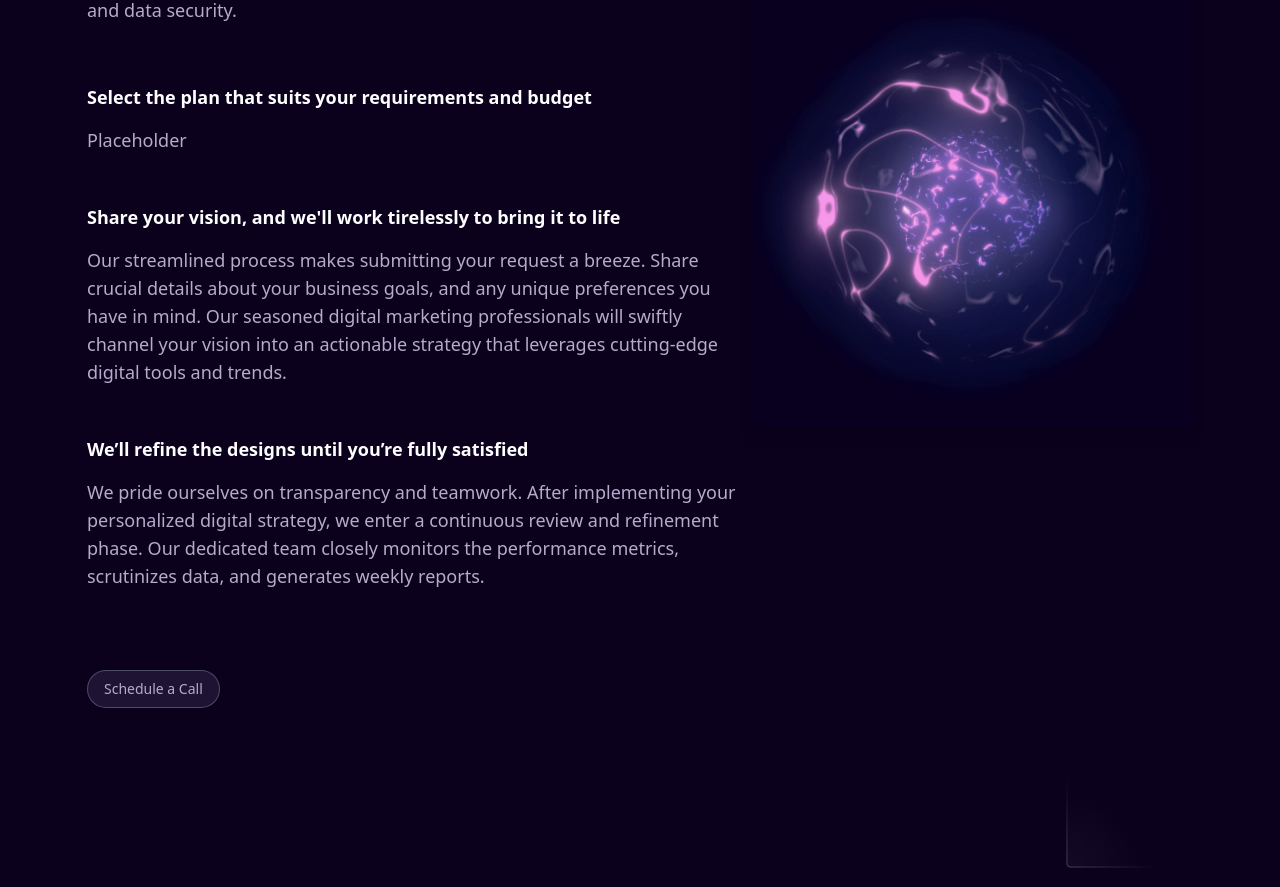
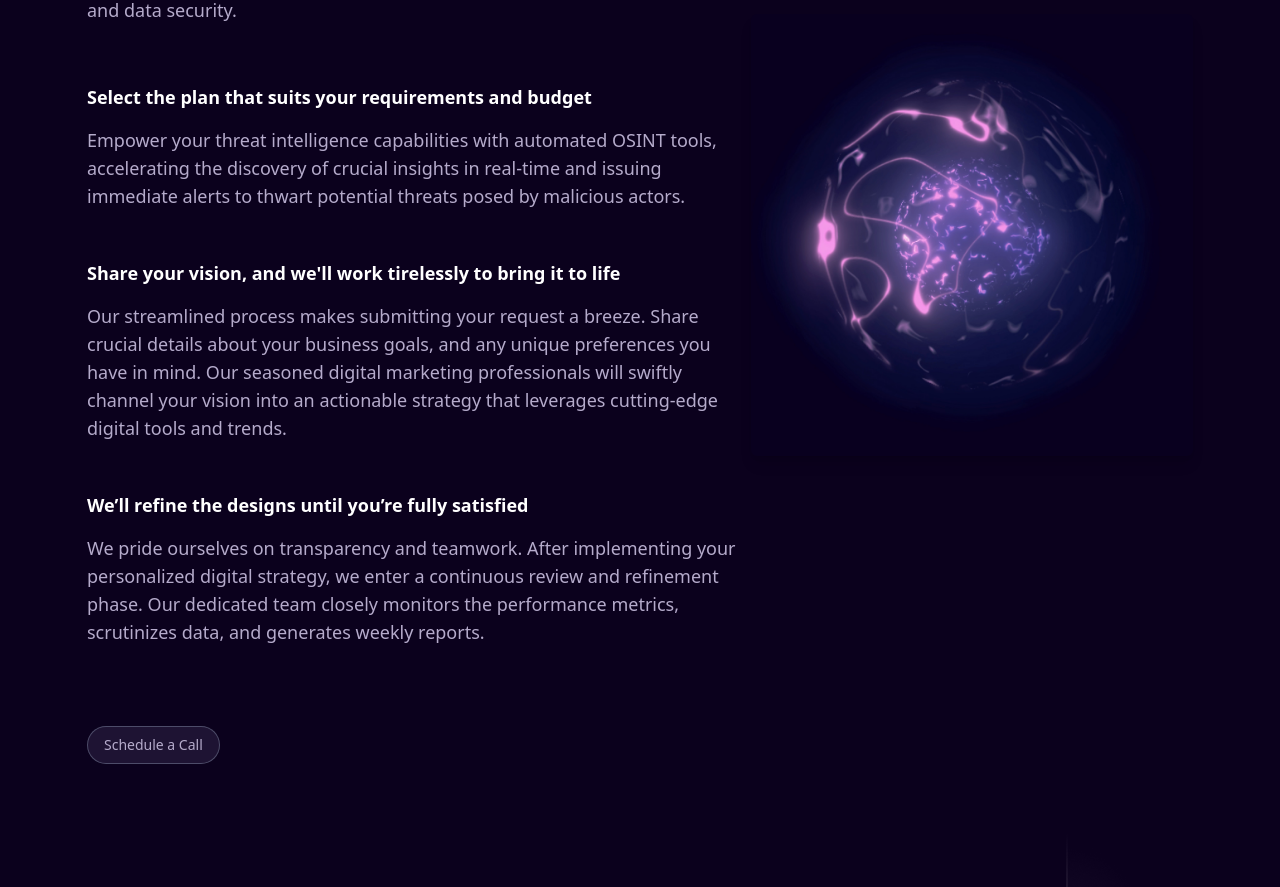
Before and after one commit to tarunkumar2112/staging, a React (Create React App) app: page / in a window 1280 px wide. Shown: the part 2400-3287 px from the top of the page. Built offline with nearby package versions, Linux system fonts and the light colour scheme.

Commit message:
Update Home.js

```diff
--- a/src/pages/Home.js
+++ b/src/pages/Home.js
@@ -110,7 +110,7 @@ const Home = () => {
           </div>
           <div className='md:mb-[50px] mb-[30px]'>
           <strong className='text-white mb-[15px] block'>Select the plan that suits your requirements and budget</strong>
-          <p className="text-lg text-Paragraph mb-5">Placeholder</p>
+          <p className="text-lg text-Paragraph mb-5">Empower your threat intelligence capabilities with automated OSINT tools, accelerating the discovery of crucial insights in real-time and issuing immediate alerts to thwart potential threats posed by malicious actors.</p>
           </div>
 
           <div className='md:mb-[50px] mb-[30px]'>
```
